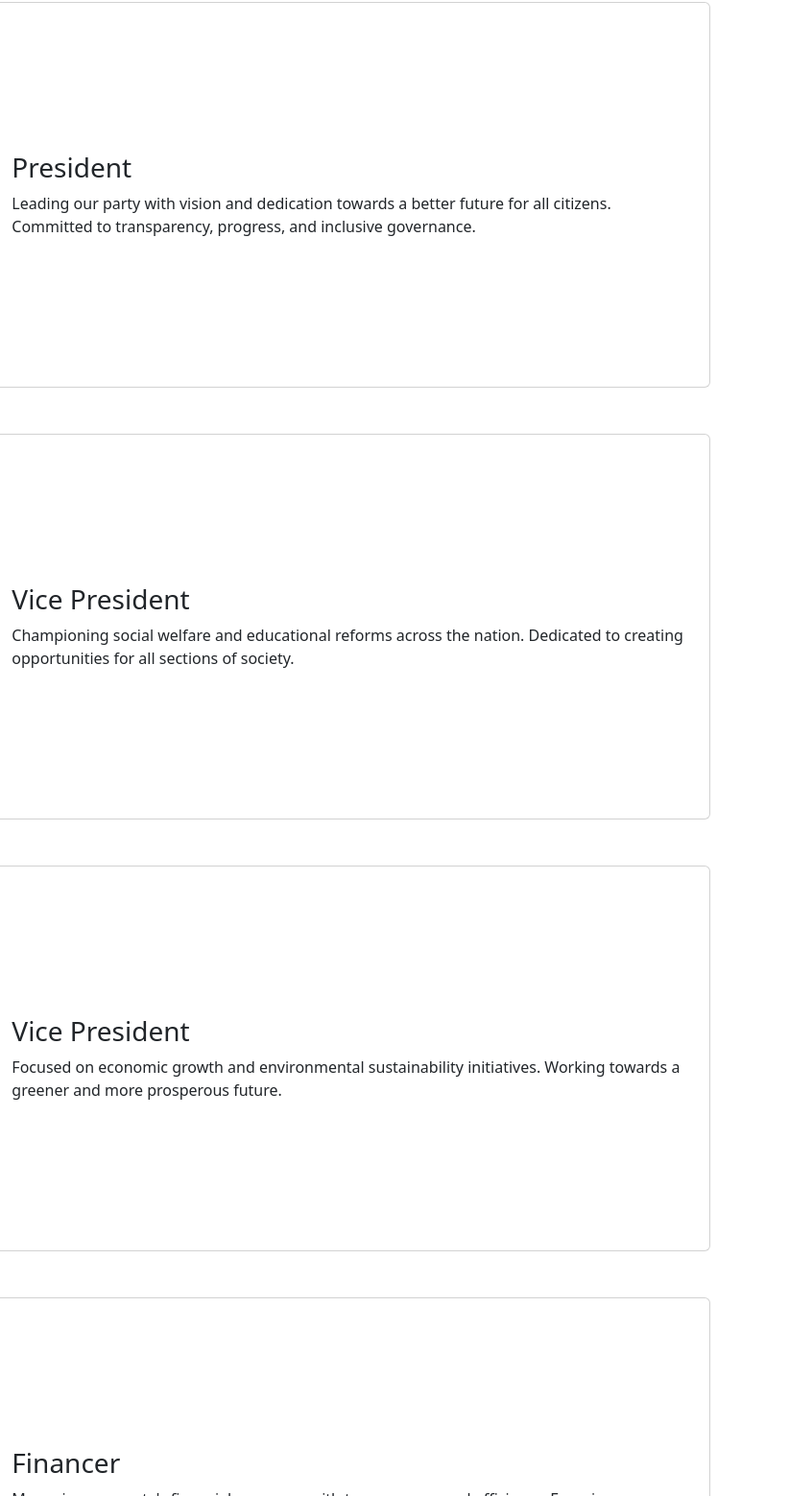
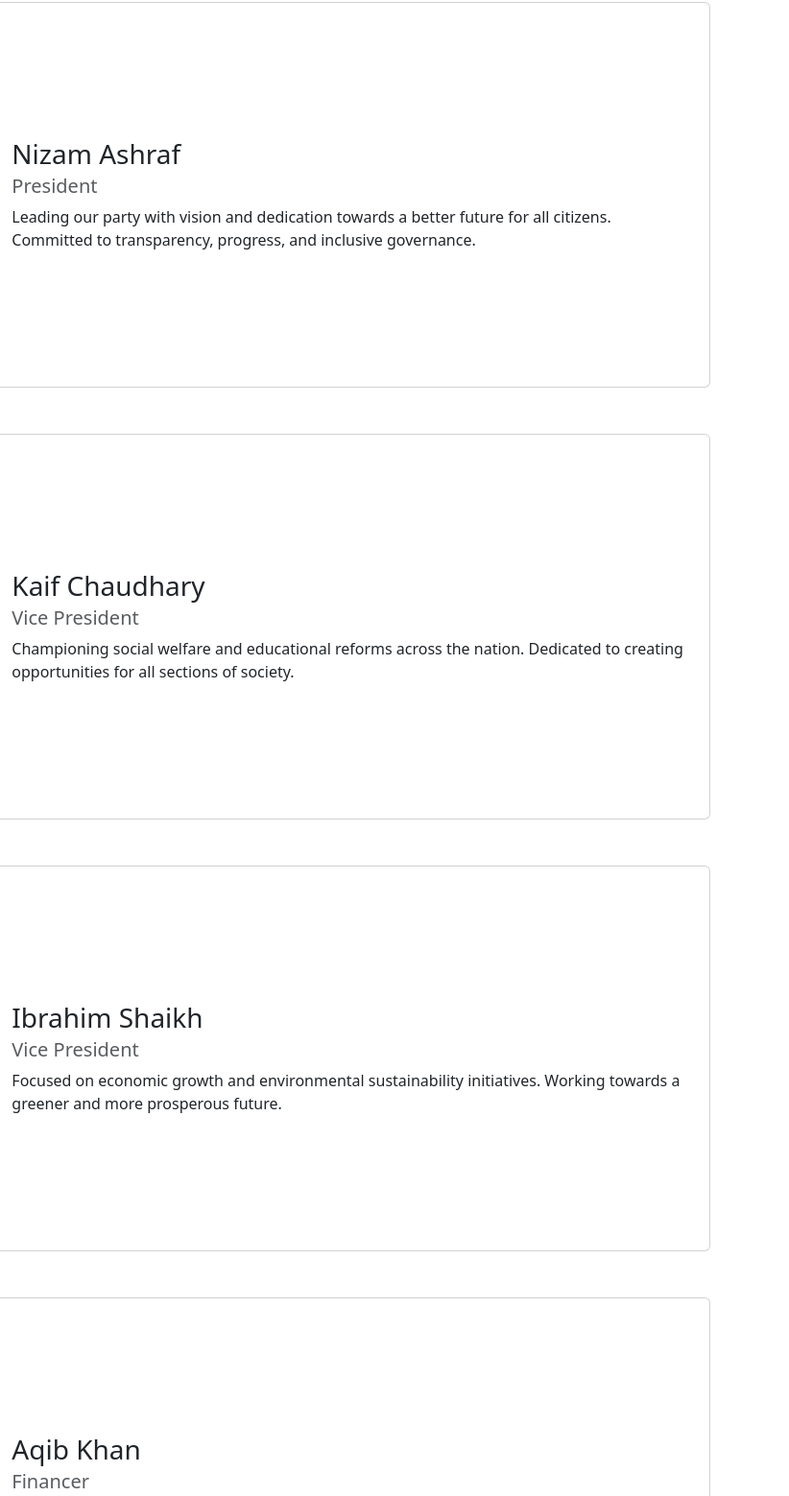
Before and after one commit to Aqib8860/LSParty, a plain HTML site: page index.html in a window 1280 px wide. Shown: the part 572-2131 px from the top of the page at 96% size, 458-1280 px from the left. Drawn offline with nearby package versions, Linux system fonts and the light colour scheme.

Commit message:
ad names

```diff
--- a/index.html
+++ b/index.html
@@ -81,7 +81,8 @@
                         </div>
                         <div class="col-md-8">
                             <div class="card-body h-100 d-flex flex-column justify-content-center">
-                                <h3 class="card-title">President</h3>
+                                <h3 class="card-title">Nizam Ashraf</h3>
+                                <h5 class="card-subtitle mb-2 text-muted">President</h5>
                                 <!-- <h3 class="card-subtitle mb-2 text-muted">President</h3> -->
                                 <p class="card-text">Leading our party with vision and dedication towards a better future for all citizens. Committed to transparency, progress, and inclusive governance.</p>
                             </div>
@@ -98,7 +99,8 @@
                         </div>
                         <div class="col-md-8">
                             <div class="card-body h-100 d-flex flex-column justify-content-center">
-                                <h3 class="card-title">Vice President</h3>
+                                <h3 class="card-title">Kaif Chaudhary</h3>
+                                <h5 class="card-subtitle mb-2 text-muted">Vice President</h5>
                                 <p class="card-text">Championing social welfare and educational reforms across the nation. Dedicated to creating opportunities for all sections of society.</p>
                             </div>
                         </div>
@@ -114,7 +116,8 @@
                         </div>
                         <div class="col-md-8">
                             <div class="card-body h-100 d-flex flex-column justify-content-center">
-                                <h3 class="card-title">Vice President</h3>
+                                <h3 class="card-title">Ibrahim Shaikh</h3>
+                                <h5 class="card-subtitle mb-2 text-muted">Vice President</h5>
                                 <p class="card-text">Focused on economic growth and environmental sustainability initiatives. Working towards a greener and more prosperous future.</p>
                             </div>
                         </div>
@@ -130,7 +133,8 @@
                         </div>
                         <div class="col-md-8">
                             <div class="card-body h-100 d-flex flex-column justify-content-center">
-                                <h3 class="card-title">Financer</h3>
+                                <h3 class="card-title">Aqib Khan</h3>
+                                <h5 class="card-subtitle mb-2 text-muted">Financer</h5>
                                 <p class="card-text">Managing our party's financial resources with transparency and efficiency. Ensuring responsible fiscal management for sustainable growth.</p>
                             </div>
                         </div>
```
